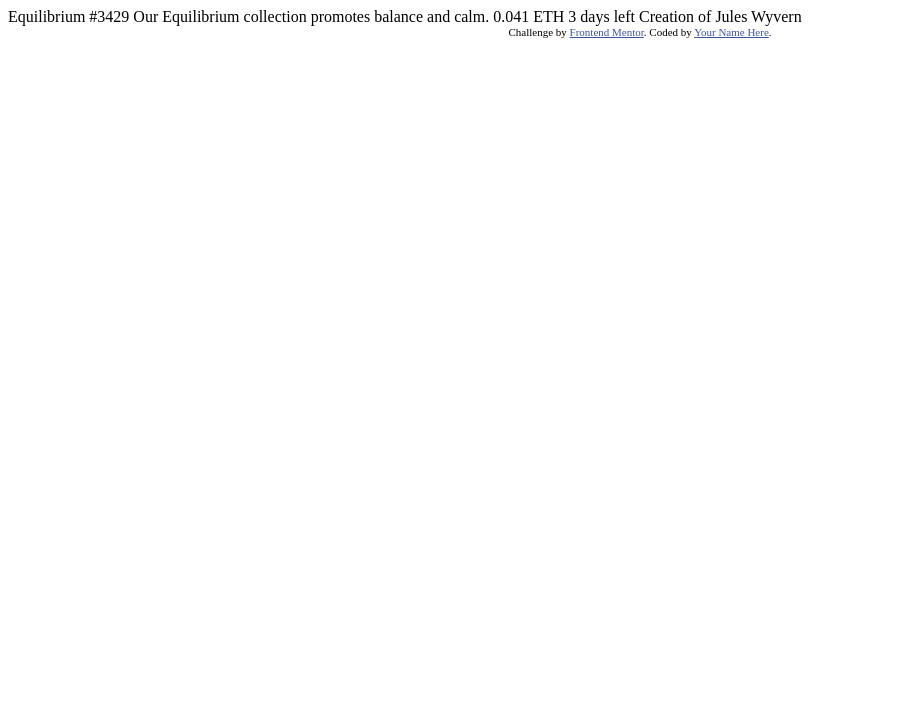
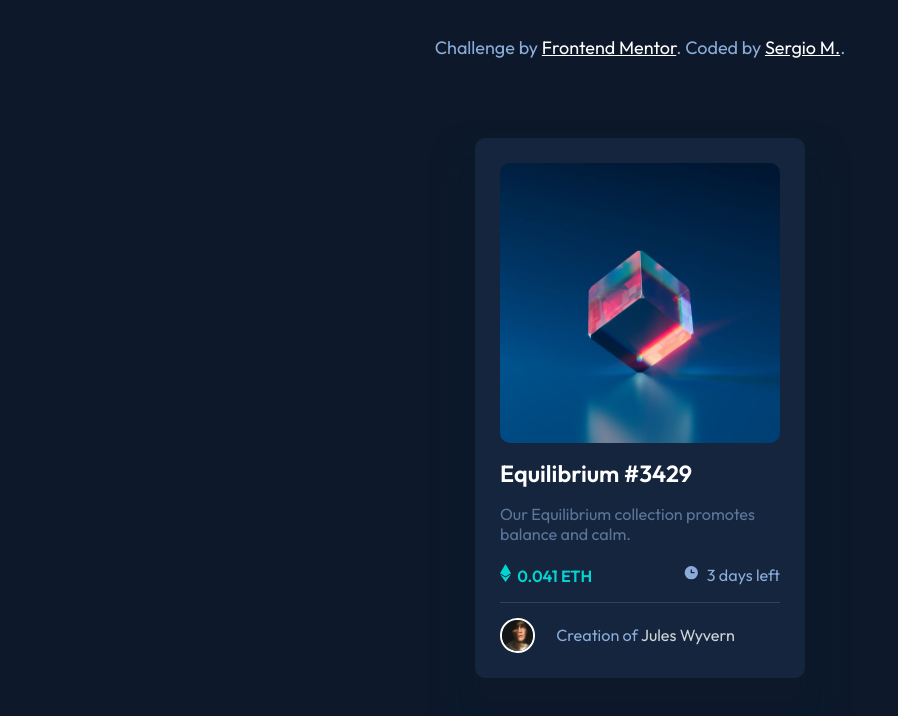
Before and after one commit to Sergio-Ivan-Melgarejo/Front-Mentor-22, a plain HTML site: page index.html in a window 1280 px wide. Shown: the whole page, without its empty margins (0-898 px from the left). Drawn offline with Linux system fonts and the light colour scheme.

Commit message:
i upload the finished project

```diff
--- a/index.html
+++ b/index.html
@@ -7,27 +7,43 @@
   <link rel="icon" type="image/png" sizes="32x32" href="./images/favicon-32x32.png">
 
   <title>Frontend Mentor | NFT preview card component</title>
-
-  <!-- Feel free to remove these styles or customise in your own stylesheet 👍 -->
-  <style>
-    .attribution { font-size: 11px; text-align: center; }
-    .attribution a { color: hsl(228, 45%, 44%); }
-  </style>
+  <!-- Google Fonts -->
+  <link rel="preconnect" href="https://fonts.googleapis.com">
+  <link rel="preconnect" href="https://fonts.gstatic.com" crossorigin>
+  <link href="https://fonts.googleapis.com/css2?family=Outfit:wght@300;400;600&display=swap" rel="stylesheet">
+  <!-- CSS -->
+  <link rel="stylesheet" href="style.css">
 </head>
 <body>
 
-  Equilibrium #3429
+  <main class="main">
+    <div class="main__container-img">
+      <div class="container__efect">
+        <img class="container__icon" src="images/icon-view.svg" alt="icon eye">
+      </div>
+    </div>
+    <h1 class="main__h1">Equilibrium #3429</h1>
+    <p class="main__text">Our Equilibrium collection promotes balance and calm.</p>
+    <div class="main__div">
+      <span class="div__span">
+        <img class="div__icon" src="./images/icon-ethereum.svg" alt="icon ethereum">
+        0.041 ETH
+      </span>
+      <span>
+        <img class="div__icon" src="./images/icon-clock.svg" alt="icon clock">
+        3 days left
+      </span>
+    </div>
+    <footer class="footer">
+      <img class="footer__avatar" src="./images/image-avatar.png" alt="image avatar">
+      <p class="footer__text">Creation of <span class="footer__name">Jules Wyvern</span></p>
+    </footer>
+  </main>
 
-  Our Equilibrium collection promotes balance and calm.
 
-  0.041 ETH
-  3 days left
-
-  Creation of Jules Wyvern
-
-  <div class="attribution">
+  <footer class="attribution">
     Challenge by <a href="https://www.frontendmentor.io?ref=challenge" target="_blank">Frontend Mentor</a>.
-    Coded by <a href="#">Your Name Here</a>.
-  </div>
+    Coded by <a href="https://github.com/Sergio-Ivan-Melgarejo">Sergio M.</a>.
+  </footer>
 </body>
 </html>
--- /dev/null
+++ b/style.css
@@ -0,0 +1,134 @@
+:root{
+  /* ### Primary */
+  --SoftBlue: hsl(215, 51%, 70%);
+  --Cyan: hsl(178, 100%, 50%);
+  /* ### Neutral */
+  --VeryDarkBlue-1: hsl(217, 54%, 11%); /* (main BG) */
+  --VeryDarkBlue-2: hsl(216, 50%, 16%); /* (card BG) */
+  --VeryDarkBlue-3: hsl(215, 32%, 27%); /* (line) */
+  --White: hsl(0, 0%, 100%);
+}
+
+body{
+  Font-size: 18px;
+  font-family: 'Outfit', sans-serif;
+  background-color: var(--VeryDarkBlue-1);
+  height: 100vh;
+  display: flex;
+  justify-content: center;
+  align-items: center;
+}
+
+main{
+  background-color: var(--VeryDarkBlue-2);
+  padding: 25px;
+  width: 330px;
+  border-radius: 10px;
+  box-sizing: border-box;
+  color: var(--SoftBlue);
+  box-shadow: 0px 30px 10px 5px var(--VeryDarkBlue-1), 0px 30px 20px 25px rgba(12, 25, 44, 0.7) ;
+}
+
+.main__container-img{
+  height: 280px;
+  overflow: hidden;
+  cursor: pointer;
+  background-image: url(./images/image-equilibrium.jpg);
+  background-size: cover;
+  border-radius: 10px;
+  display: flex;
+  justify-content: center;
+  align-items: center;
+}
+
+.main__container-img:hover > .container__efect{
+  width: 280px;
+  height: 280px;
+  border-radius: 10px;
+}
+
+.container__efect{
+  background-color: hsla(178, 100%, 50%, 0.384);
+  border-radius: 50%;
+  width: 0px;
+  height: 0px;
+  transition: background-color 350ms, border-radius 350ms, opaciti 350ms, width 350ms, height 350ms;
+  overflow: hidden;
+  display: flex;
+  justify-content: center;
+  align-items: center;
+}
+
+.main__h1{
+  font-size: 1.3em;
+  color: var(--White);
+  transition: color 350ms;
+}
+
+.main__text{
+  font-size: .9em;
+  opacity: .6;
+}
+
+.main__div{
+  display: flex;
+  justify-content: space-between;
+  font-size: .9em;
+  padding: .2em 0 1em;
+  border-bottom: 1px solid var(--VeryDarkBlue-3);
+}
+
+.div__span{
+  color: var(--Cyan);
+  font-weight: 600;
+  opacity: .8;
+}
+
+.div__icon{
+  padding-right: 3px;
+}
+
+.footer{
+  padding-top: 15px;
+  display: flex;
+  align-items: center;
+}
+
+.footer__avatar{
+  width: 1.7em;
+  border: 2px solid var(--White);
+  border-radius: 50%;
+  margin-right: 1.2em;
+}
+
+.footer__text{
+  font-size: .9em;
+  margin: 0;
+}
+
+.footer__name{
+  color: var(--White);
+  opacity: .8;
+  transition: color 350ms;
+}
+
+.main__h1:hover , .footer__name:hover{
+  cursor: pointer;
+  color: var(--Cyan);
+}
+
+.attribution {
+  position: absolute;
+  top: 2em;
+  text-align: center;
+  color: var(--SoftBlue);
+}
+
+.attribution a {
+  color: var(--White);
+  transition: color 350ms;
+}
+
+.attribution a:hover{
+  color: var(--Cyan);
+}
```
Also changed, not shown: design/active-states.jpg (deleted), design/desktop-design.jpg (deleted), design/desktop-preview.jpg (deleted), design/mobile-design.jpg (deleted), images/1.png (added), 3 other files.
